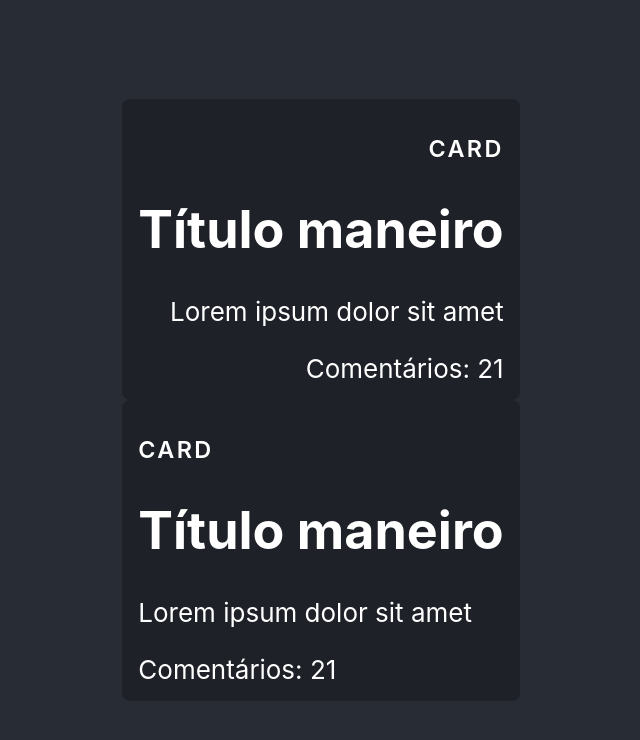
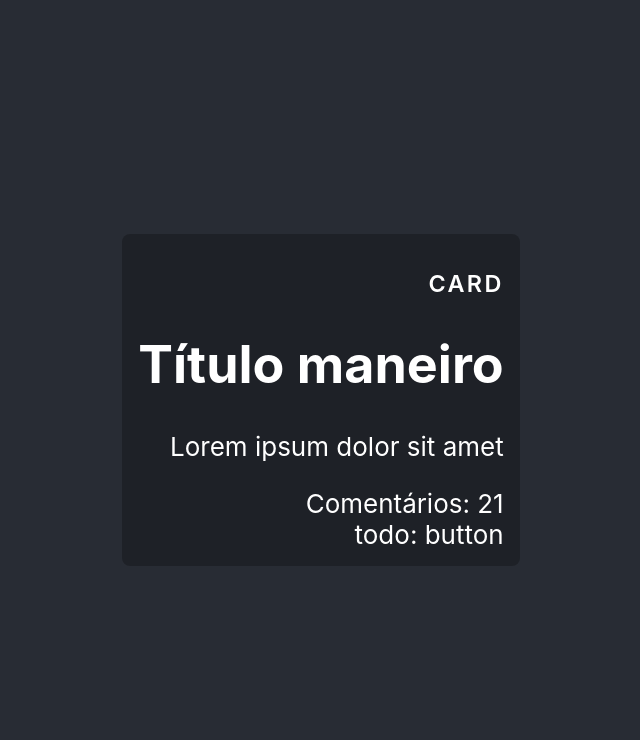
Before and after one commit to emanueltobias/etnews, a React (Create React App) app in the folder etnews-ui/: page / in a window 1280 px wide. Shown: the top 740 px of the page, without its empty margins (319-959 px from the left). Built offline with nearby package versions, Linux system fonts and the light colour scheme.

Commit message:
Criado Class Component (Componente baseado em classe)

```diff
--- a/etnews-ui/src/App.tsx
+++ b/etnews-ui/src/App.tsx
@@ -14,9 +14,6 @@
         <Card align="right" title={"Card"}>
           <Post post={post} totalComments={21} />
         </Card>
-        <Card align="left" title={"Card"}>
-          <Post post={post} totalComments={21} />
-        </Card>
       </header>
     </div>
   );
--- /dev/null
+++ b/etnews-ui/src/components/Button.tsx
@@ -0,0 +1,11 @@
+import { Component } from "react";
+
+class Button extends Component {
+    render() {
+        return <div>
+            todo: button
+        </div>
+    }
+}
+
+export default Button
--- a/etnews-ui/src/components/Card.tsx
+++ b/etnews-ui/src/components/Card.tsx
@@ -1,4 +1,5 @@
 import { PropsWithChildren } from "react";
+import Button from "./Button";
 import './Card.css'
 import * as C from './Card.styles';
 
@@ -10,6 +11,11 @@
     return <C.Wrapper align={props.align || 'center'}>
         <C.Title>{props.title}</C.Title>
         {props.children}
+        <div>
+            <Button>
+                Ver mais
+            </Button>
+        </div>
     </C.Wrapper>
 
 }
```
